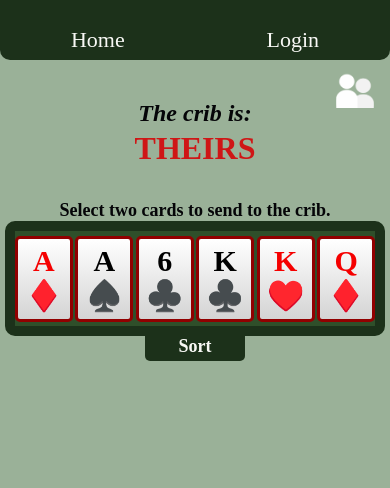
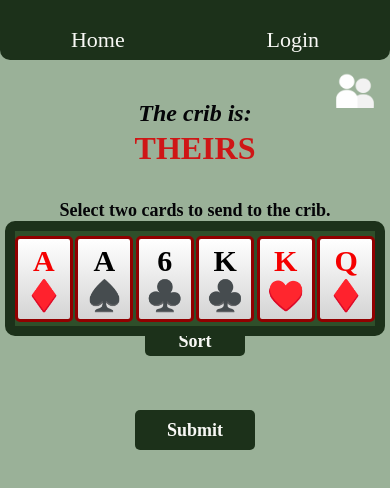
Before and after one commit to leyuh/crib-crazy-client, a React (Create React App) app: page / in a window 390 px wide. Shown: the top 488 px of the page. Built offline with nearby package versions, Linux system fonts and the light colour scheme; a web font is replaced by a local one.

Commit message:
layout debugging

```diff
--- a/src/styles/Home.css
+++ b/src/styles/Home.css
@@ -260,6 +260,8 @@
 
 
     #submit-btn {
-        left: calc(50% - 160px);
+        position: absolute;
+        left: calc(50% - 60px);
+        top: 300px;
     }
 }
```
